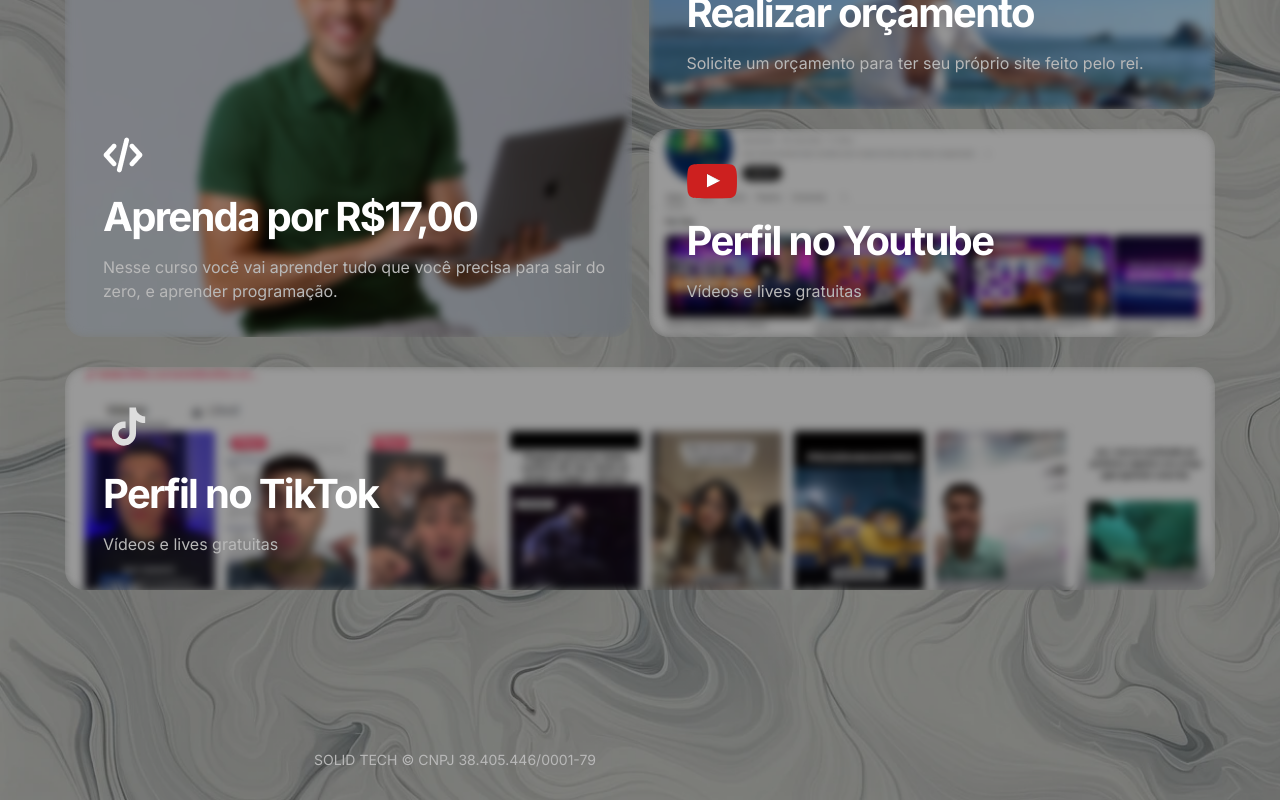
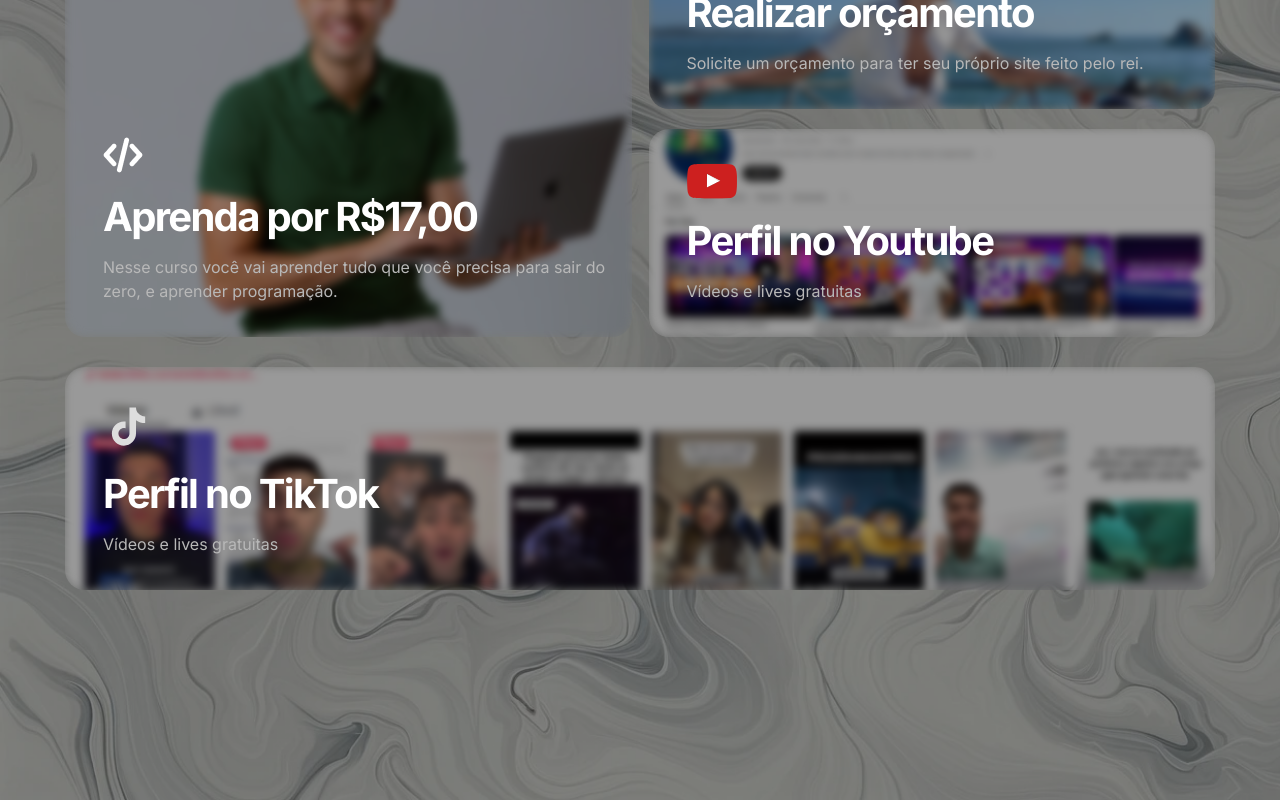
Before and after one commit to CaikeM10/Landing-Page-Mentoria, a Next.js app: page / in a window 1280 px wide. Shown: the part 257-1057 px from the top of the page. Built offline with nearby package versions, Linux system fonts and the light colour scheme.

Commit message:
take out cnpj

```diff
--- a/src/pages/index.tsx
+++ b/src/pages/index.tsx
@@ -27,7 +27,6 @@ export default function Home() {
           </div>
           <div className={styles.footer}>
             <img src="/Logo.gif" />
-            <p>SOLID TECH © CNPJ 38.405.446/0001-79</p>
           </div>
         </div>
       </section>
```
